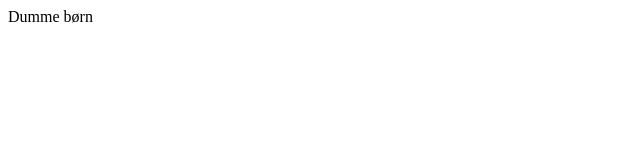
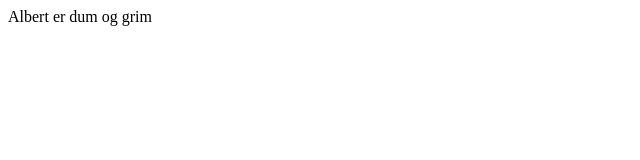
Before and after one commit to AlbertAndersen/interaktionsOpgave2, a plain HTML site: page index.html in a window 1280 px wide. Shown: the full height of the page, 0-640 px from the left. Drawn offline with Linux system fonts and the light colour scheme.

Commit message:
Underoverskrift - redigeret

```diff
--- a/index.html
+++ b/index.html
@@ -9,5 +9,5 @@
 <header class="hej"></header>
 
 </body>
-<div class="Underoverskrift">Dumme børn</div>
+<div class="Underoverskrift">Albert er dum og grim</div>
 </html>
```
